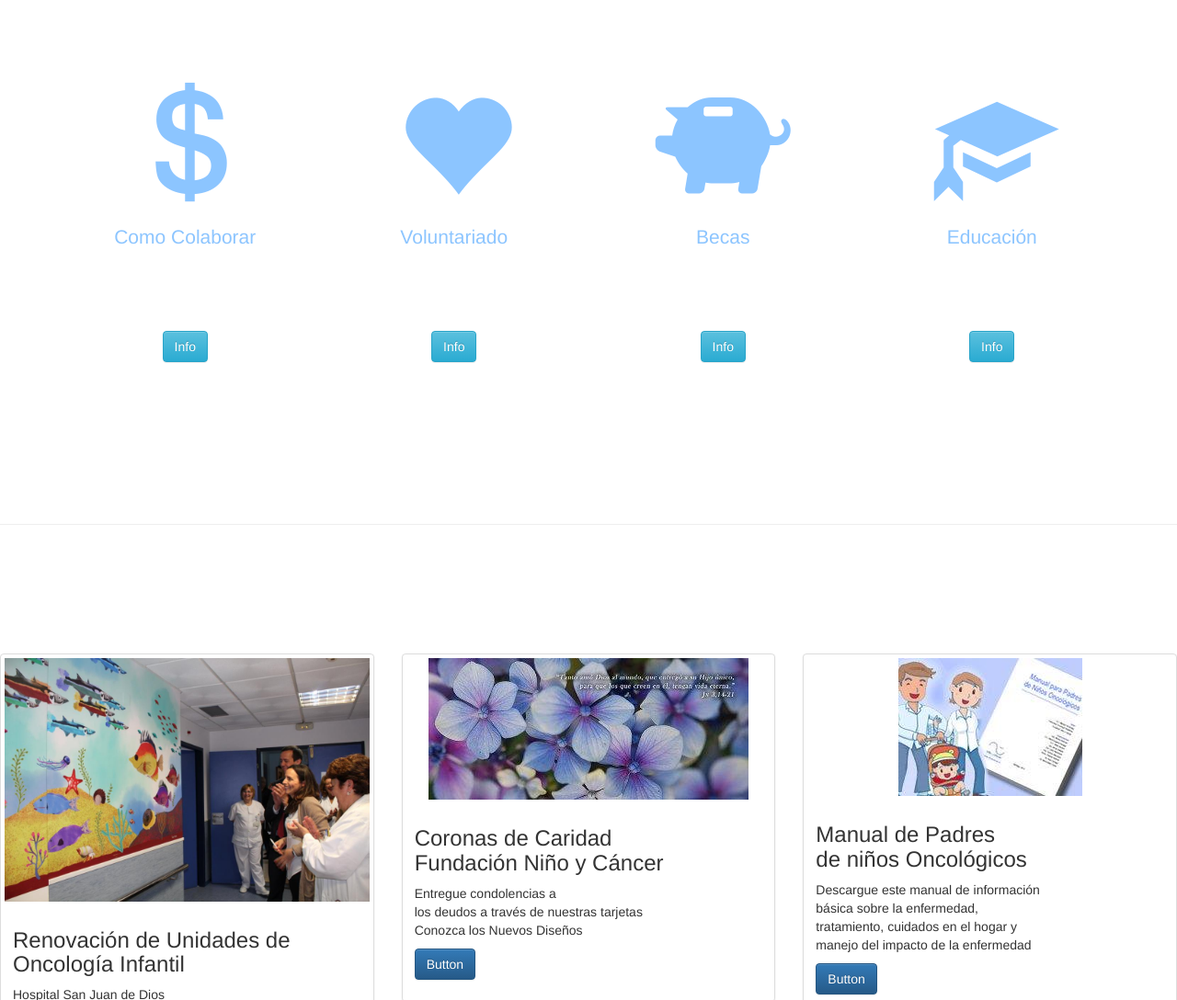
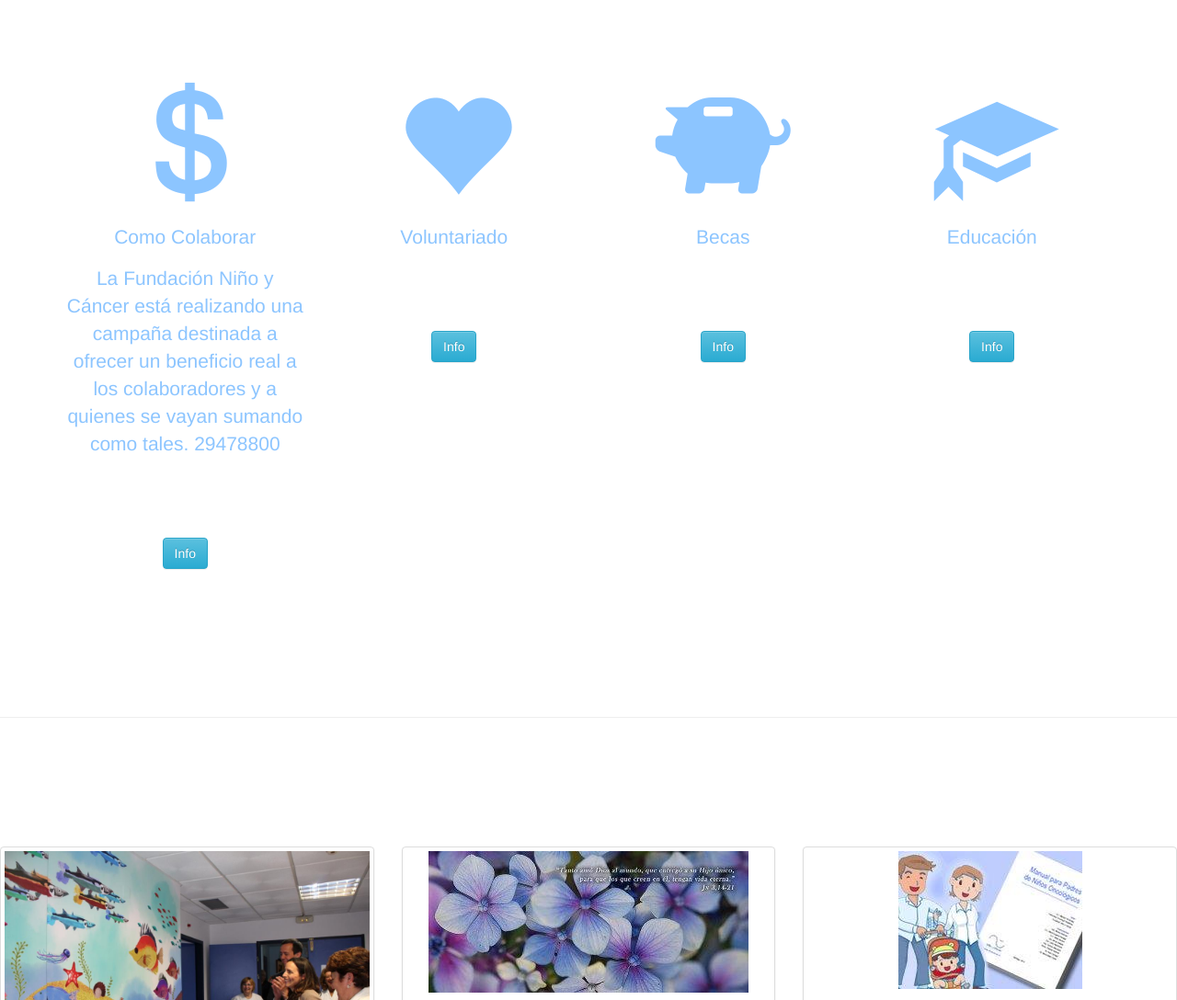
Before and after one commit to evelynastudillo/prueba1, a plain HTML site: page index.html in a window 1280 px wide. Shown: the part 640-1728 px from the top of the page at 92% size. Drawn offline with nearby package versions, Linux system fonts and the light colour scheme.

Commit message:
test html

```diff
--- a/index.html
+++ b/index.html
@@ -91,7 +91,7 @@
   <div class="container">
   <div class="row">
   	<div class="simbolos">
-  	<div class="col-md-3"><p><span class="glyphicon glyphicon-usd" style="font-size: 600%"><p>Como Colaborar</p></span></p><button type="button" class="btn btn-info">Info</button></div>
+  	<div class="col-md-3"><p><span class="glyphicon glyphicon-usd" style="font-size: 600%"><p>Como Colaborar</p><p>La Fundación Niño y Cáncer está realizando una campaña destinada a ofrecer un beneficio real a los colaboradores y a quienes se vayan sumando como tales. 29478800</p></span></p><button type="button" class="btn btn-info">Info</button></div>
   	<div class="col-md-3"><p><span class="glyphicon glyphicon-heart" style="font-size: 600% "><p>Voluntariado</p></span><button type="button" class="btn btn-info">Info</button></p></div>
   	<div class="col-md-3"><p><span class="glyphicon glyphicon-piggy-bank" style="font-size: 600%"><p>Becas</p></span></p><button type="button" class="btn btn-info">Info</button></div>
   	<div class="col-md-3"><p><span class="glyphicon glyphicon-education" style="font-size: 600%" ><p>Educación</p></span></p><button type="button" class="btn btn-info">Info</button></div>
```
